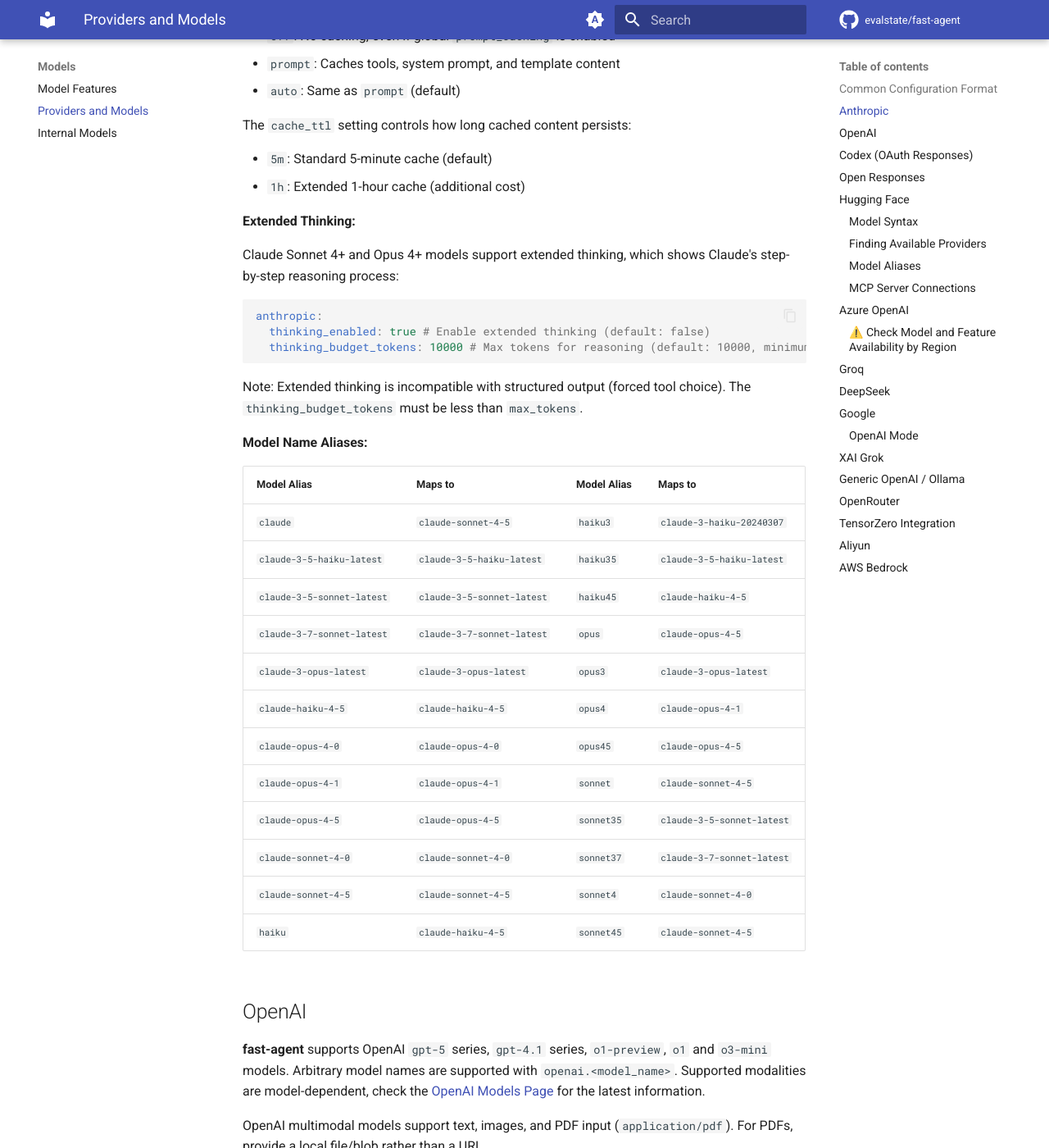
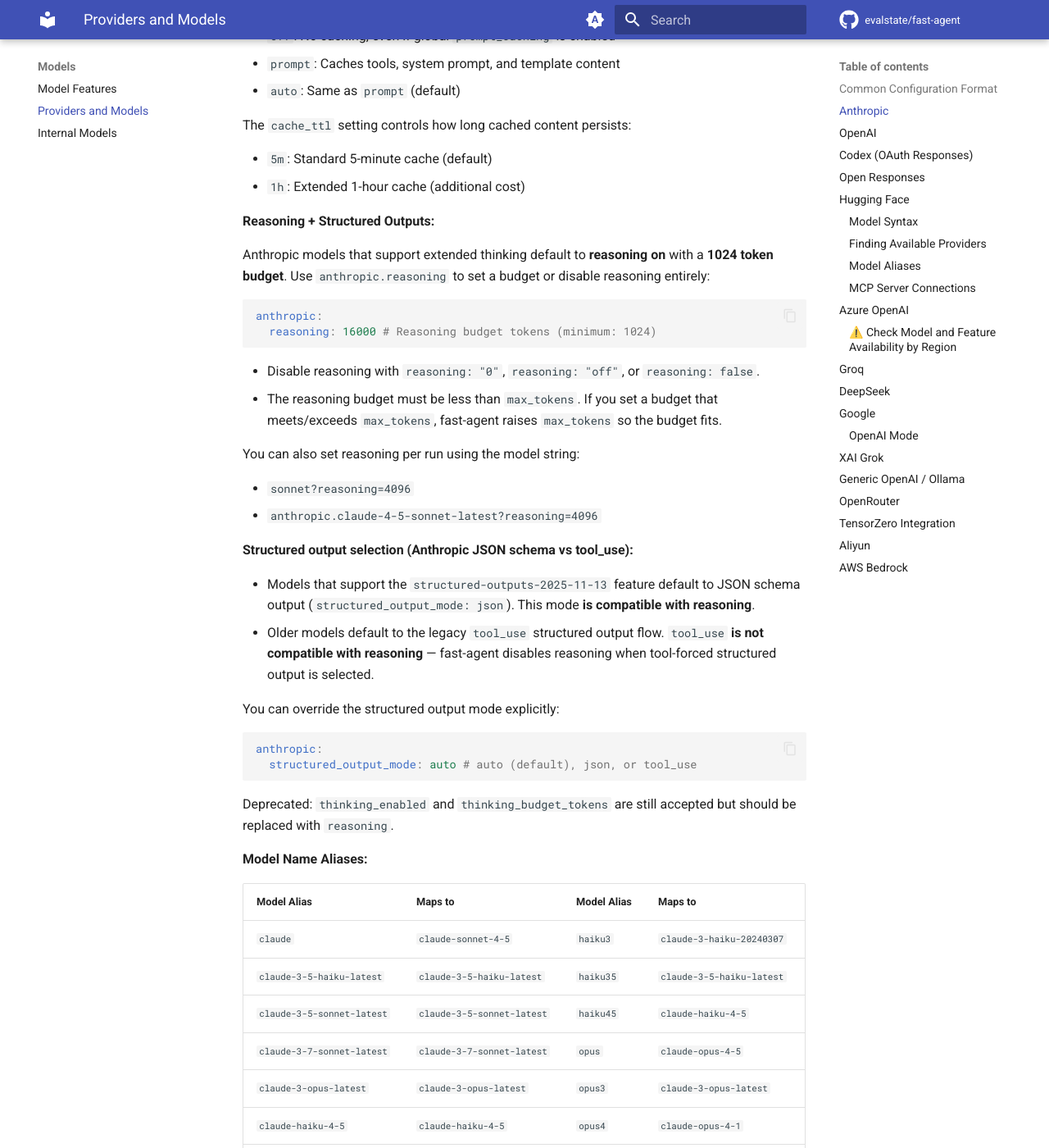
Before and after one commit to evalstate/fast-agent-docs, an MkDocs documentation site: the page built from docs/models/llm_providers.md, in a window 1280 px wide and 1400 px high, scrolled down 1391 px. Shown: the whole window at 82% size. Built offline with MkDocs 1.6.1 and Material for MkDocs 9.7.7, drawn with Linux system fonts in a browser that asks for light colours; comment, search, counter and statistics services are not loaded; some of the changed text lies outside the part shown.

Commit message:
update docs

````diff
--- a/docs/models/llm_providers.md
+++ b/docs/models/llm_providers.md
@@ -51,17 +51,41 @@
 - `5m`: Standard 5-minute cache (default)
 - `1h`: Extended 1-hour cache (additional cost)
 
-**Extended Thinking:**
+**Reasoning + Structured Outputs:**
 
-Claude Sonnet 4+ and Opus 4+ models support extended thinking, which shows Claude's step-by-step reasoning process:
+Anthropic models that support extended thinking default to **reasoning on** with a **1024 token budget**.
+Use `anthropic.reasoning` to set a budget or disable reasoning entirely:
 
 ```yaml
 anthropic:
-  thinking_enabled: true # Enable extended thinking (default: false)
-  thinking_budget_tokens: 10000 # Max tokens for reasoning (default: 10000, minimum: 1024)
+  reasoning: 16000 # Reasoning budget tokens (minimum: 1024)
 ```
 
-Note: Extended thinking is incompatible with structured output (forced tool choice). The `thinking_budget_tokens` must be less than `max_tokens`.
+- Disable reasoning with `reasoning: "0"`, `reasoning: "off"`, or `reasoning: false`.
+- The reasoning budget must be less than `max_tokens`. If you set a budget that meets/exceeds
+  `max_tokens`, fast-agent raises `max_tokens` so the budget fits.
+
+You can also set reasoning per run using the model string:
+
+- `sonnet?reasoning=4096`
+- `anthropic.claude-4-5-sonnet-latest?reasoning=4096`
+
+**Structured output selection (Anthropic JSON schema vs tool_use):**
+
+- Models that support the `structured-outputs-2025-11-13` feature default to JSON schema output
+  (`structured_output_mode: json`). This mode **is compatible with reasoning**.
+- Older models default to the legacy `tool_use` structured output flow. `tool_use` **is not compatible
+  with reasoning** — fast-agent disables reasoning when tool-forced structured output is selected.
+
+You can override the structured output mode explicitly:
+
+```yaml
+anthropic:
+  structured_output_mode: auto # auto (default), json, or tool_use
+```
+
+Deprecated: `thinking_enabled` and `thinking_budget_tokens` are still accepted but should be replaced
+with `reasoning`.
 
 
 **Model Name Aliases:**
@@ -317,6 +343,7 @@
 - When using `DefaultAzureCredential`, do NOT include `api_key` or `resource_name`.
 - When using `base_url`, do NOT include `resource_name`.
 - When using `resource_name`, do NOT include `base_url`.
+- `default_headers` can be used with any option (for example, APIM subscription keys).
 
 **Environment Variables:**
 
````
Also changed, not shown: other parts of docs/models/llm_providers.md (+3 -1 lines), docs/models/index.md (+17 -3 lines), docs/ref/config_file.md (+22 -0 lines).
